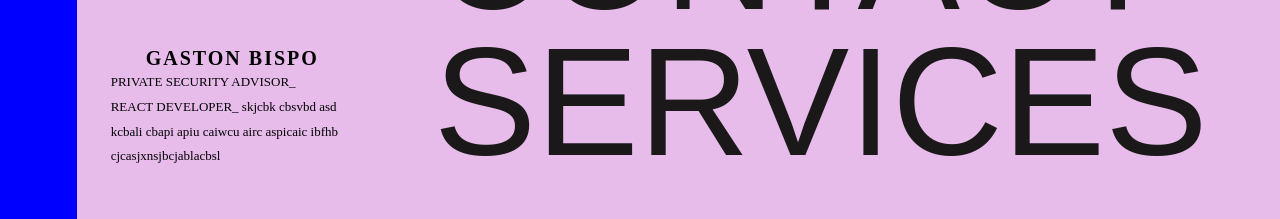
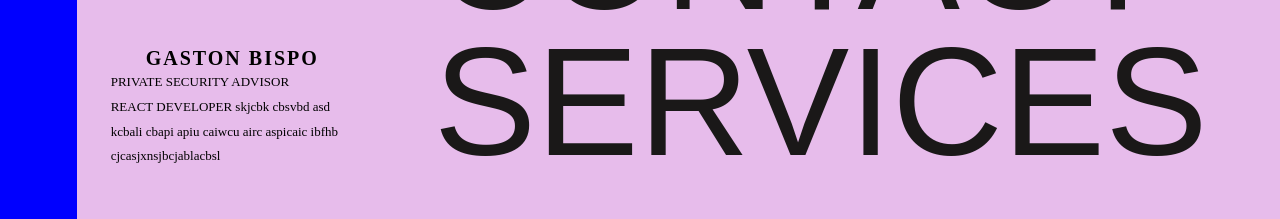
Before and after one commit to GastonBispo/MyPortfolio, a React (Create React App) app: page / in a window 1280 px wide. Shown: the part 481-700 px from the top of the page. Built offline with nearby package versions, Linux system fonts and the light colour scheme; a web font is replaced by a local one.

Commit message:
borre guiones bajos a description

```diff
--- a/src/components/legend/Legend.js
+++ b/src/components/legend/Legend.js
@@ -11,8 +11,8 @@ const Legend = () => {
         </div>
         <div className='legend'>
             <p className='description'>
-              PRIVATE SECURITY ADVISOR_<br/>
-              REACT DEVELOPER_
+              PRIVATE SECURITY ADVISOR<br/>
+              REACT DEVELOPER
               skjcbk cbsvbd asd kcbali cbapi apiu caiwcu airc aspicaic ibfhb cjcasjxnsjbcjablacbsl
             </p>
         </div>
```
